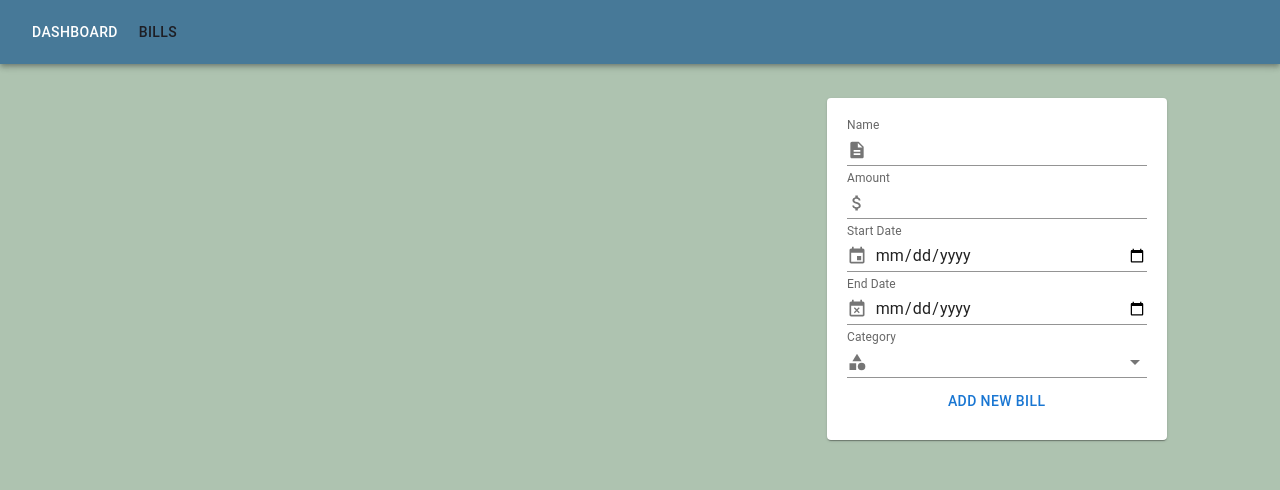
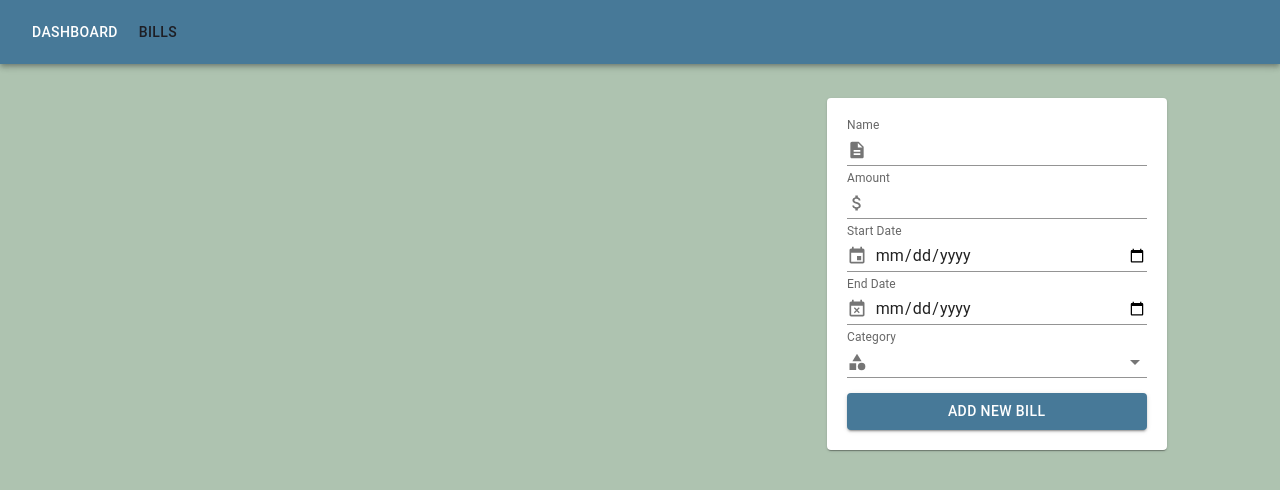
Before and after one commit to dbarrios13/jenFinance, a React (Create React App) app: page /bills in a window 1280 px wide. Shown: the top 490 px of the page. Built offline with nearby package versions, Linux system fonts and the light colour scheme.

Commit message:
final edits to bill form

```diff
--- a/src/Components/Bills/AddBill.js
+++ b/src/Components/Bills/AddBill.js
@@ -61,9 +61,11 @@ export default function AddBill() {
                     <MenuItem value='Home Expense'>Home Bills</MenuItem>
                     <MenuItem value='Car Expense'>Car Expense</MenuItem>
                     <MenuItem value='Food Expense'>Food Expense</MenuItem>
+                    <MenuItem value='Subscriptions'>Subscriptions</MenuItem>
+                    <MenuItem value='Other Expense'>Other Expense</MenuItem>
                 </Select>
             </FormControl>
-            <Button onClick={handleSubmit}>Add New Bill</Button>
+            <Button variant="contained" onClick={handleSubmit}>Add New Bill</Button>
         </Card>
     );
 }
--- a/src/Styles/bills.sass
+++ b/src/Styles/bills.sass
@@ -11,3 +11,7 @@
 
     label
         padding-top: 0px
+
+    button
+        margin-top: 10px
+        background-color: #477998
```
